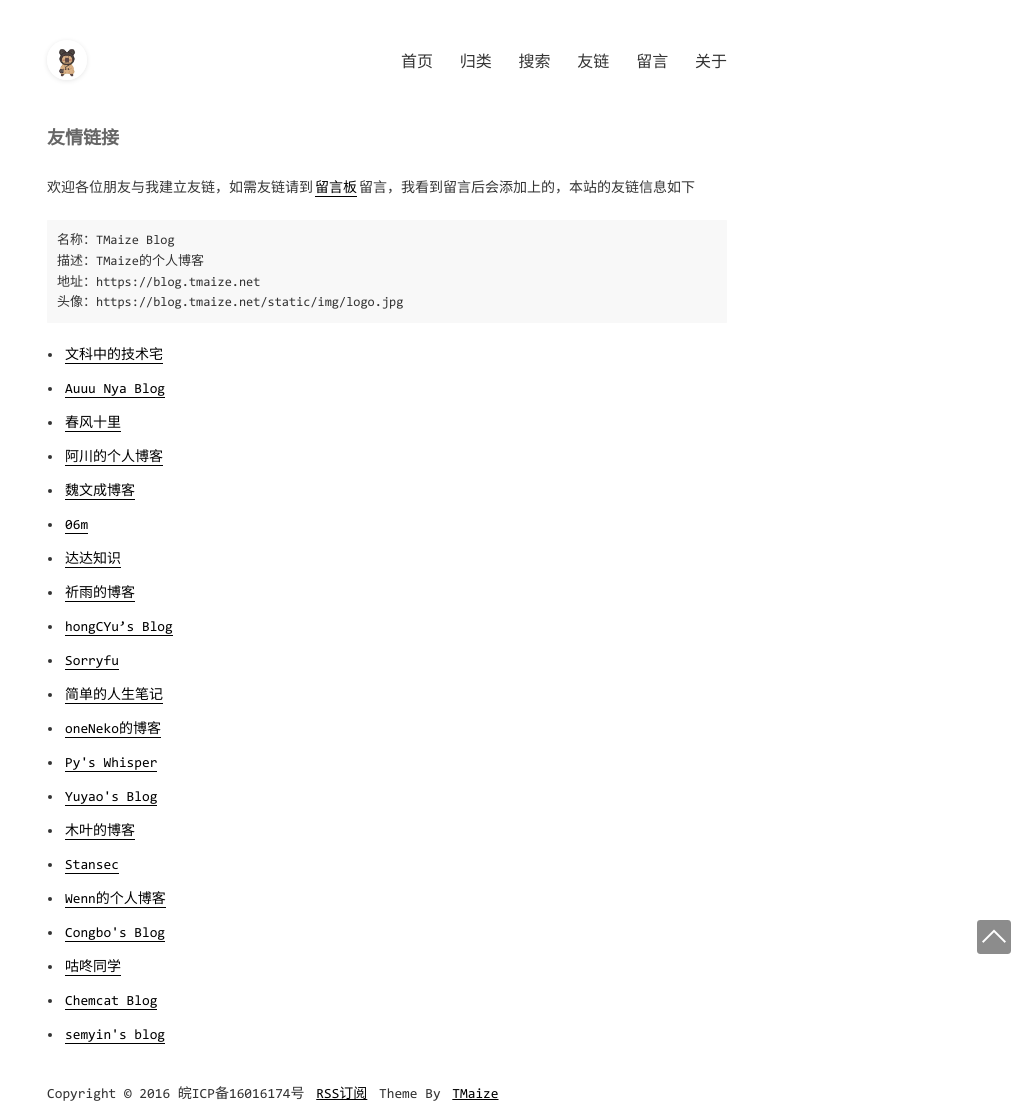
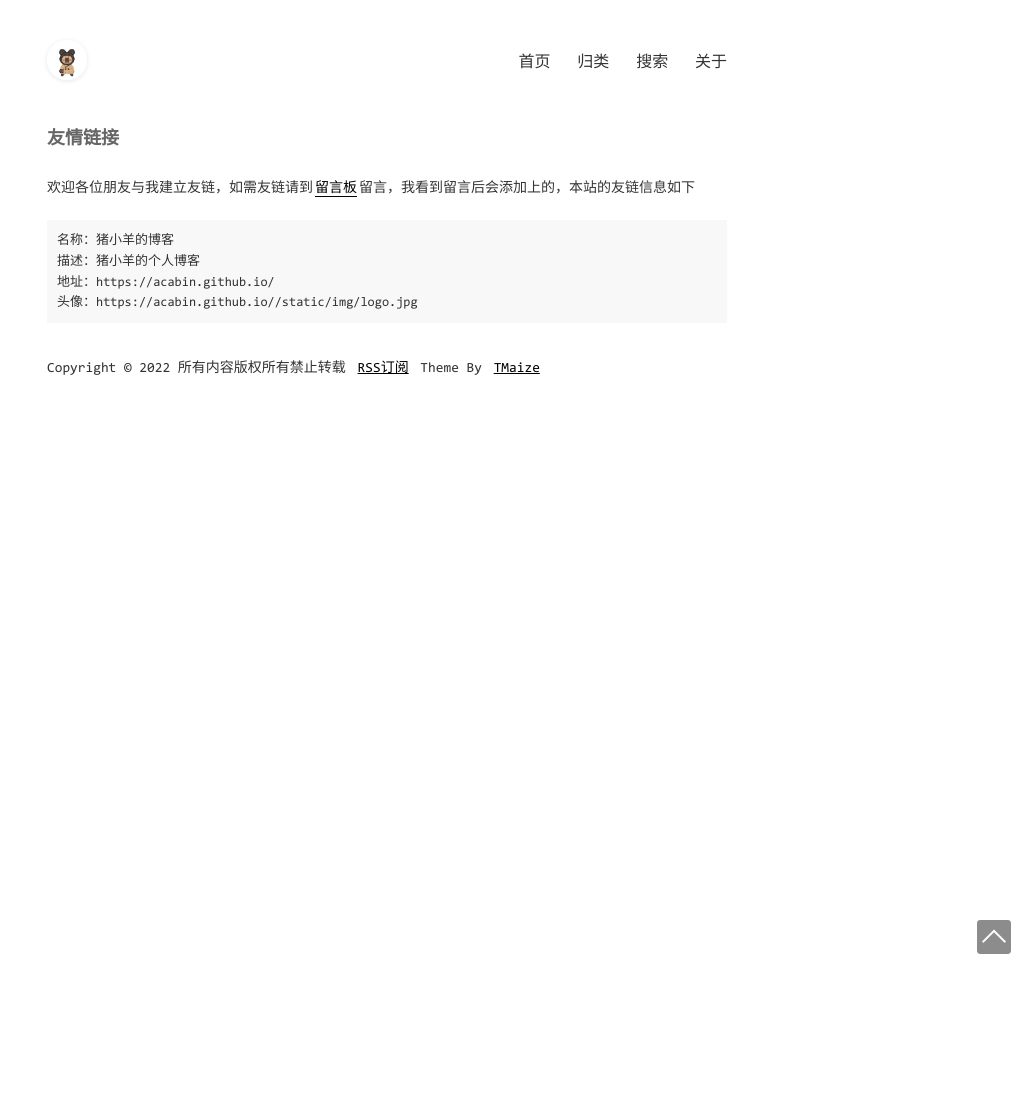
Before and after one commit to acabin/acabin.github.io, a Jekyll site: the page built from pages/links.md, in a window 1280 px wide. Shown: the whole page, without its empty margins (253-1280 px from the left). Built offline with Jekyll 4.4.1, drawn with Linux system fonts in a browser that asks for light colours; part of the change alters nothing that is shown.

Commit message:
Update _config.yml

```diff
--- a/_config.yml
+++ b/_config.yml
@@ -1,11 +1,11 @@
 encoding: utf-8
 
 # SEO相关信息
-title: TMaize Blog
-description: TMaize的个人博客
-keywords: TMaize,Blog,Java,Html,JavaScript
-author: TMaize
-footerText: 'Copyright © 2016 皖ICP备16016174号'
+title: 猪小羊的博客
+description: 猪小羊的个人博客
+keywords: 生活,学习,感悟,乱七八糟
+author: 猪小羊
+footerText: 'Copyright © 2022 所有内容版权所有禁止转载'
 
 # 这些不要动
 permalink: /posts/:year/:month/:day/:title.html
@@ -13,11 +13,11 @@ kramdown:
   auto_ids: true
   input: GFM
   syntax_highlighter: rouge
-exclude: ['CNAME', 'README.md', 'LICENSE', '_site', 'dist', 'Gemfile', 'Gemfile.lock', 'blog.sh']
+exclude: ['README.md', 'LICENSE', '_site', 'dist', 'Gemfile', 'Gemfile.lock', 'blog.sh']
 
 # 域名配置
 # baseurl配置,如果网站部署在根目录下的其他目录中，请设置为 /目录名
-domainUrl: 'https://blog.tmaize.net'
+domainUrl: 'https://acabin.github.io/'
 baseurl: ''
 
 # 吐个槽地址，会在chat页面中重定向到该地址
@@ -33,10 +33,10 @@ menu:
     url: /pages/categories.html
   - title: 搜索
     url: /pages/search.html
-  - title: 友链
-    url: /pages/links.html
-  - title: 留言
-    url: /pages/chat.html
+#   - title: 友链
+#     url: /pages/links.html
+#   - title: 留言
+#     url: /pages/chat.html
   - title: 关于
     url: /pages/about.html
 
@@ -51,46 +51,46 @@ extAdsense: false
 extMath: false
 
 # 友情链接
-links:
-  - title: 文科中的技术宅
-    url: https://www.townwang.com
-  - title: Auuu Nya Blog
-    url: http://mu1er.cn
-  - title: 春风十里
-    url: https://www.geek-era.com
-  - title: 阿川的个人博客
-    url: https://achuan.io
-  - title: 魏文成博客
-    url: https://www.wwc.ren
-  - title: 06m
-    url: https://www.06m.me
-  - title: 达达知识
-    url: https://www.dadapush.com
-  - title: 祈雨的博客
-    url: https://wakzz.cn
-  - title: hongCYu’s Blog
-    url: https://hongcyu.cn
-  - title: Sorryfu
-    url: https://fushaolei.github.io
-  - title: 简单的人生笔记
-    url: https://yoyling.com
-  - title: oneNeko的博客
-    url: https://blog.oneneko.com
-  - title: Py's Whisper
-    url: https://whisper.pyliubaolin.top
-  - title: Yuyao's Blog
-    url: http://hellocode.ink
-  - title: 木叶的博客
-    url: https://muye.ml
-  - title: Stansec
-    url: https://standeblog.com
-  - title: Wenn的个人博客
-    url: https://wenn.tech
-  - title: Congbo's Blog
-    url: https://congbo.site
-  - title: 咕咚同学
-    url: https://gudong.site
-  - title: Chemcat Blog
-    url: https://chemcat.gitee.io
-  - title: semyin's blog
-    url: https://semyin.com
+# links:
+#   - title: 文科中的技术宅
+#     url: https://www.townwang.com
+#   - title: Auuu Nya Blog
+#     url: http://mu1er.cn
+#   - title: 春风十里
+#     url: https://www.geek-era.com
+#   - title: 阿川的个人博客
+#     url: https://achuan.io
+#   - title: 魏文成博客
+#     url: https://www.wwc.ren
+#   - title: 06m
+#     url: https://www.06m.me
+#   - title: 达达知识
+#     url: https://www.dadapush.com
+#   - title: 祈雨的博客
+#     url: https://wakzz.cn
+#   - title: hongCYu’s Blog
+#     url: https://hongcyu.cn
+#   - title: Sorryfu
+#     url: https://fushaolei.github.io
+#   - title: 简单的人生笔记
+#     url: https://yoyling.com
+#   - title: oneNeko的博客
+#     url: https://blog.oneneko.com
+#   - title: Py's Whisper
+#     url: https://whisper.pyliubaolin.top
+#   - title: Yuyao's Blog
+#     url: http://hellocode.ink
+#   - title: 木叶的博客
+#     url: https://muye.ml
+#   - title: Stansec
+#     url: https://standeblog.com
+#   - title: Wenn的个人博客
+#     url: https://wenn.tech
+#   - title: Congbo's Blog
+#     url: https://congbo.site
+#   - title: 咕咚同学
+#     url: https://gudong.site
+#   - title: Chemcat Blog
+#     url: https://chemcat.gitee.io
+#   - title: semyin's blog
+#     url: https://semyin.com
```
